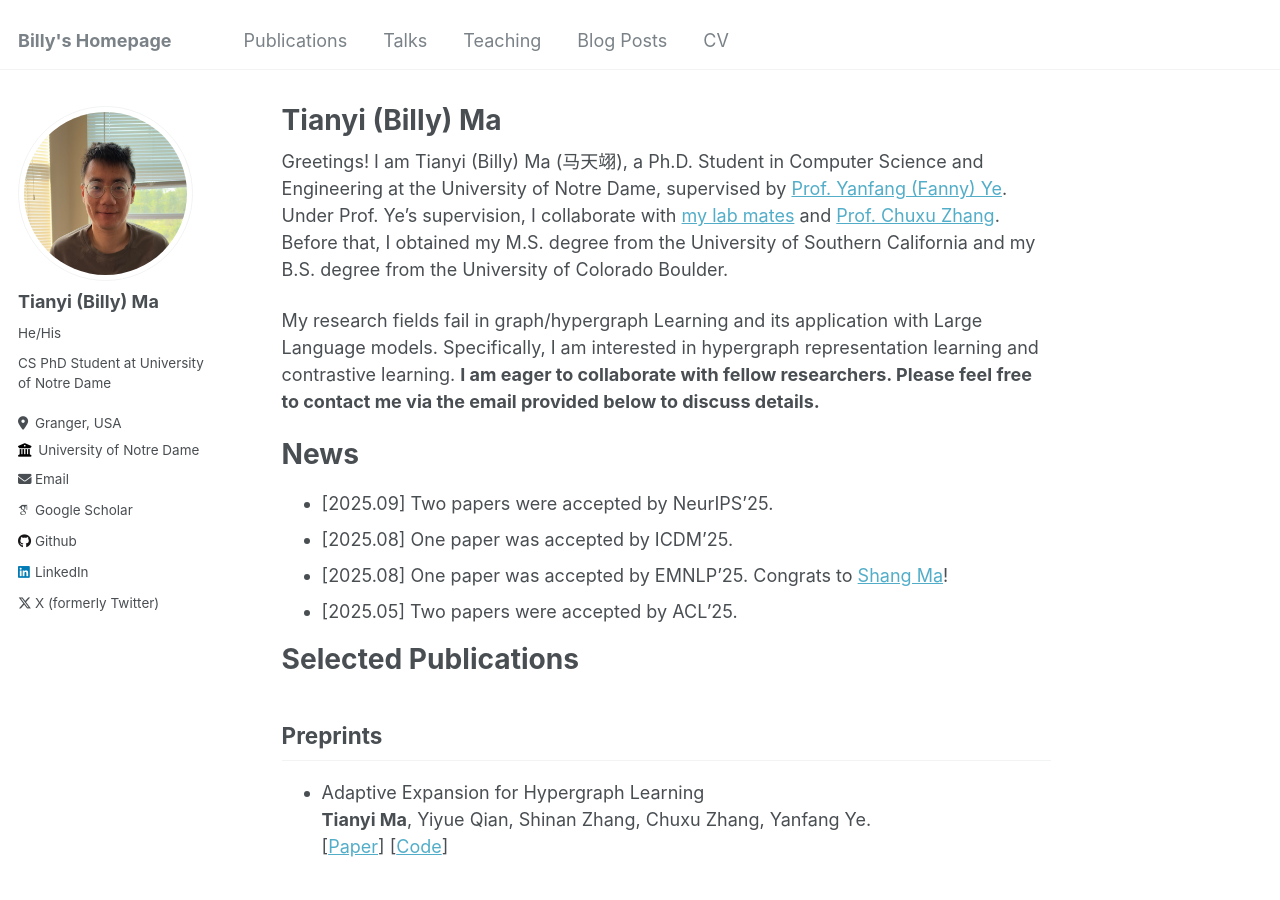
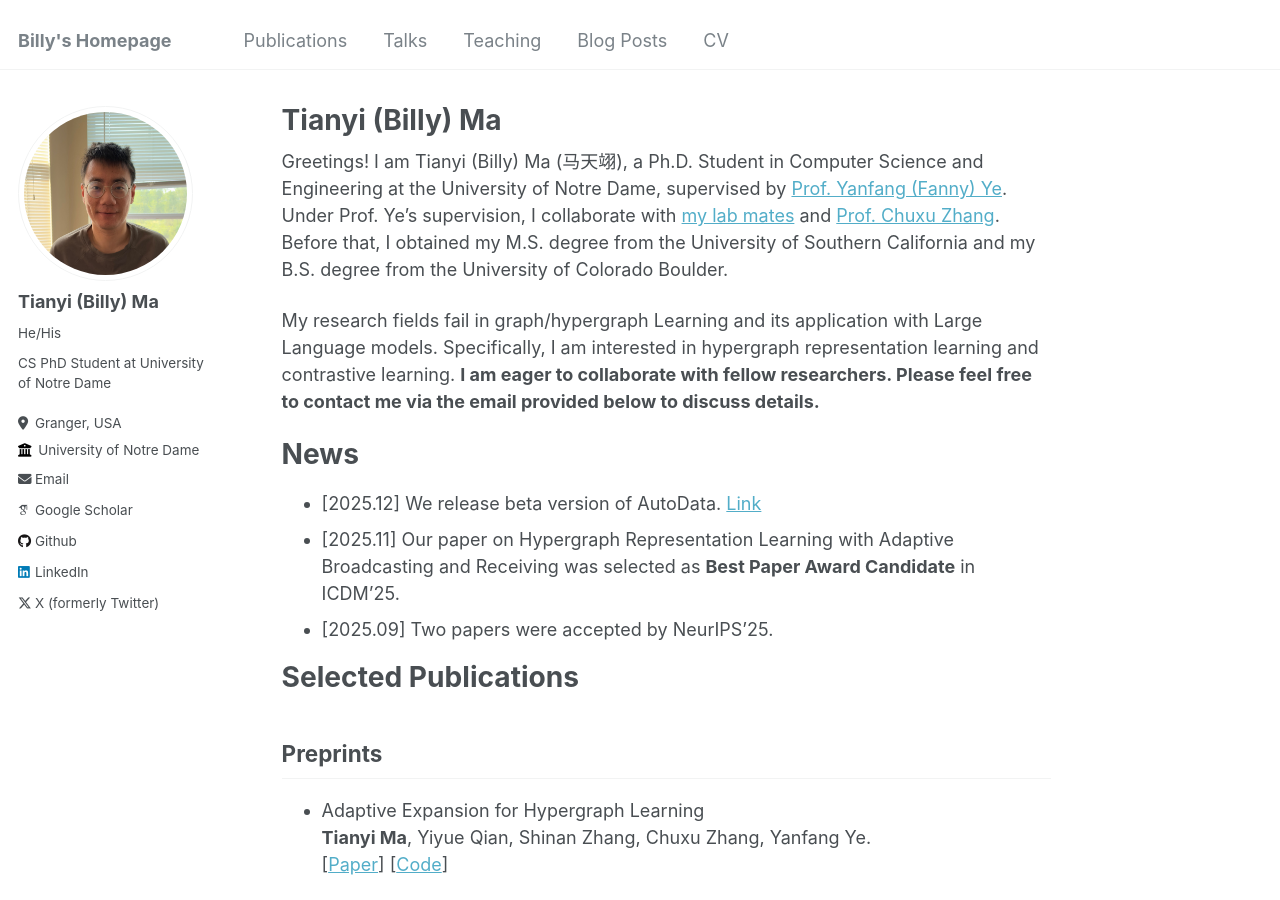
Before and after one commit to Tianyi-Billy-Ma/Tianyi-Billy-Ma.github.io, a Jekyll site: the page built from _pages/about.md, in a window 1280 px wide and 900 px high. Built offline with Jekyll 4.4.1, drawn with Linux system fonts in a browser that asks for light colours; some web fonts are replaced.

Commit message:
Update 25-12-02

```diff
--- a/_pages/about.md
+++ b/_pages/about.md
@@ -16,10 +16,9 @@ My research fields fail in graph/hypergraph Learning and its application with La
 
 
 # News
+- [2025.12] We release beta version of AutoData. [Link](https://github.com/Tianyi-Billy-Ma/AutoData)
+- [2025.11] Our paper on Hypergraph Representation Learning with Adaptive Broadcasting and Receiving was selected as **Best Paper Award Candidate** in ICDM'25.
 - [2025.09] Two papers were accepted by NeurIPS'25.
-- [2025.08] One paper was accepted by ICDM'25.
-- [2025.08] One paper was accepted by EMNLP'25. Congrats to [Shang Ma](https://shangma.org/)!
-- [2025.05] Two papers were accepted by ACL'25.
 
 
 # Selected Publications
@@ -43,7 +42,7 @@ Zehong Wang, Zheyuan Liu, **Tianyi Ma**, Jiazheng Li, Zheyuan Zhang, Xingbo Fu,
 
 - [**NeurIPS'25**] AutoData: A Multi-Agent System for Open Web Data Collection\
 **Tianyi Ma**, Yiyue Qian, Zheyuan Zhang, Zehong Wang, Xiaoye Qian, Feifan Bai, Yifan Ding, Xuwei Luo, Shinan Zhang, Keerthiram Murugesan, Chuxu Zhang, Yanfang Ye.\
-[[Paper](https://arxiv.org/abs/2505.15859)] [[Code](https://github.com/GraphResearcher/AutoData)]
+[[Paper](https://arxiv.org/abs/2505.15859)] [[Code](https://github.com/Tianyi-Billy-Ma/AutoData)]
 
 - [**NeurIPS'25**] Scalable Graph Generative Modeling via Substructure Sequences\
 Zehong Wang, Zheyuan Zhang, **Tianyi Ma**, Chuxu Zhang, Yanfang Ye.\
```
Also changed, not shown: 1 other file.
